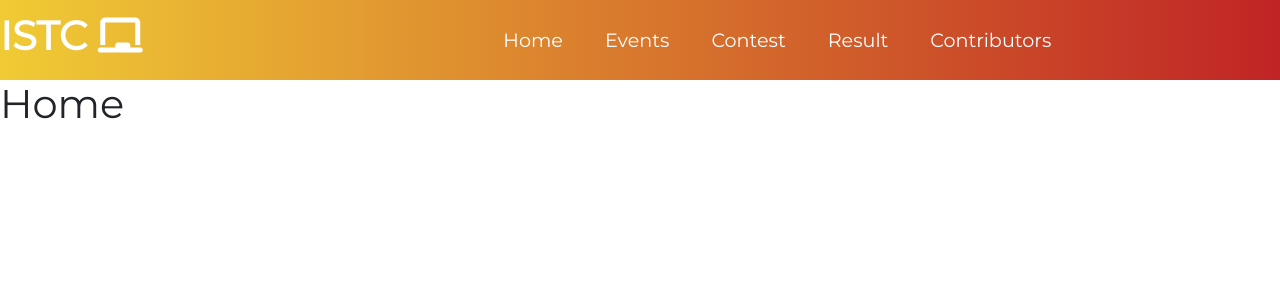
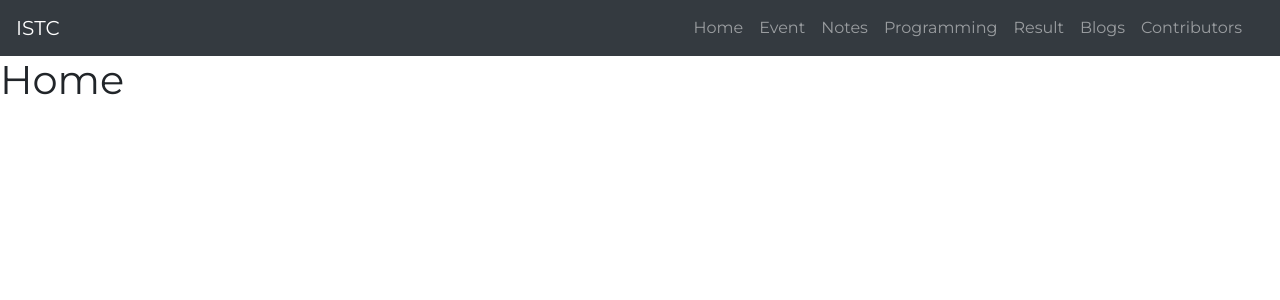
Before and after one commit to istc-sce/ISETechClub, a React (Create React App) app: page / in a window 1280 px wide. Shown: the top 300 px of the page. Built offline with nearby package versions, Linux system fonts and the light colour scheme.

Commit message:
navBar fix/adding route

```diff
--- a/package.json
+++ b/package.json
@@ -11,6 +11,7 @@
     "react": "^16.13.1",
     "react-bootstrap": "^1.3.0",
     "react-dom": "^16.13.1",
+    "react-router-bootstrap": "^0.25.0",
     "react-router-dom": "^5.2.0",
     "react-scripts": "3.4.3"
   },
--- a/src/App.css
+++ b/src/App.css
@@ -6,106 +6,9 @@
     padding: 0;
 }
 
-.title {
-    color: white;
-}
-
-.navBarItems {
-    background: #C02425;  /* fallback for old browsers */
-    background: -webkit-linear-gradient(to right, #F0CB35, #C02425);  /* Chrome 10-25, Safari 5.1-6 */
-    background: linear-gradient(to right, #F0CB35, #C02425); /* W3C, IE 10+/ Edge, Firefox 16+, Chrome 26+, Opera 12+, Safari 7+ */
-    height: 80px;
-    display: flex;
-    justify-content: center;
-    align-items: center;
-    font-size: 1.2rem;
-}
-
-.navMenu {
-    display: grid;
-    grid-template-columns: repeat(5, auto);
-    grid-gap: 10px;
-    list-style: none;
-    text-align: center;
-    width: 70vw;
-    margin-right: 2rem;
-    justify-content: space-evenly;
-    display: flex;
-    width: 35%;
-    margin: auto;
-    text-align: end;
-}
-
-.navLinks {
-    color: white;
-    text-decoration: none;
-    padding: 0.5rem 1rem;
-}
-
-.navLinks:hover {
-    background-color: #f3d86a;
-    border-radius: 10px;
-    transition: all 0.2s ease-out;
-    opacity: 0.5;
-}
-
-.fa-bars {
-    color: white;
-}
-
-.menuIcons {
-    display: none;
-}
-
-@media screen and (max-width: 960px) {
-    .navBarItems {
-        position: relative;
-    }
-
-    .navMenu {
-        display: flex;
-        flex-direction: column;
-        width: 100%;
-        height: 500px;
-        position: absolute;
-        top: 80px;
-        left: -100%;
-        opacity: 1;
-        transition: all 0.5s ease;
-    }
-
-    .navMenu.active {
-        background: #C02425;  /* fallback for old browsers */
-        background: -webkit-linear-gradient(to right, #F0CB35, #C02425);  /* Chrome 10-25, Safari 5.1-6 */
-        background: linear-gradient(to right, #F0CB35, #C02425); /* W3C, IE 10+/ Edge, Firefox 16+, Chrome 26+, Opera 12+, Safari 7+ */
-        left: 0;
-        opacity: 1;
-        transition: all 0.5s ease;
-        z-index: 1;
-    }
-
-    .navLinks {
-        text-align: center;
-        padding: 2rem;
-        width: 100%;
-        display: table;
-    }
-
-    .navLinks:hover {
-        background-color: #f3d86a;
-        border-radius: 5px;
-        opacity: 0.5;
-    }
-
-    .menuIcons {
-        display: block;
-        position: absolute;
-        top: 0;
-        right: 0;
-        transform: translate(-100%, 60%);
-        font-size: 1.8rem;
-        cursor: pointer;
-    }
+.navBarContent {
+  position: absolute;
+  right: 30px;
 }
 
 /* Home */
--- a/src/App.js
+++ b/src/App.js
@@ -1,31 +1,42 @@
 import React from "react";
-import { BrowserRouter as Router, Route, Switch } from "react-router-dom";
+import { Link, Route } from "react-router-dom";
 import "./App.css";
 import Home from "./components/home.js";
 import Events from "./components/event.js";
 import Programming from "./components/programming.js";
 import Result from "./components/result.js";
+import Notes from "./components/notes.js";
+import Blogs from "./components/blogs.js";
 import Contributors from "./components/contributors.js";
 import details from "./contributors_details.json";
 import 'bootstrap/dist/css/bootstrap.min.css';
-import NavBar from './components/navBar.js'
+import { Nav, Navbar } from "react-bootstrap";
 
 function App() {
   return (
     <div>
-      <NavBar/>
-        <Router>
-          <Switch>
+      <Navbar bg="dark" variant="dark" expand="lg">
+        <Navbar.Brand as={Link} to="/">ISTC</Navbar.Brand>
+        <Nav className="navBarContent">
+          <Nav.Link as={Link} to="/">Home</Nav.Link>
+          <Nav.Link as={Link} to="/event">Event</Nav.Link>
+          <Nav.Link as={Link} to="/notes">Notes</Nav.Link>
+          <Nav.Link as={Link} to="/programming">Programming</Nav.Link>
+          <Nav.Link as={Link} to="/result">Result</Nav.Link>
+          <Nav.Link as={Link} to="/blogs">Blogs</Nav.Link>
+          <Nav.Link as={Link} to="/contributors">Contributors</Nav.Link>
+        </Nav>
+      </Navbar>
       <Route exact path="/" component={Home} />
       <Route path="/event" component={Events} />
+      <Route path="/notes" component={Notes} />
       <Route path="/programming" component={Programming} />
       <Route path="/result" component={Result} />
+      <Route path="/blogs" component={Blogs} />
       <Route
         path="/contributors"
         render={(props) => <Contributors details={details} {...props} />}
       />
-          </Switch>
-        </Router>
     </div>
   );
 }
--- /dev/null
+++ b/src/components/blogs.js
@@ -0,0 +1,14 @@
+import React, {Component} from 'react';
+
+class Blogs extends Component {
+    render() {
+        return(
+            <div>
+                <h1>Blogs!</h1>
+            </div>
+        )
+    }
+}
+
+
+export default Blogs;
--- a/src/components/navBar.js
+++ /dev/null
@@ -1,35 +0,0 @@
-import React, { Component } from 'react'
-import { navItems } from './navBarItems'
-
-class NavBar extends Component {
-    state = { clicked: false }
-
-    handleClick = () => {
-        this.setState({ clicked: !this.state.clicked })
-    }
-
-    render () {
-        return(
-            <nav className="navBarItems">
-                <h1 className="title"><b>ISTC </b><i class="fas fa-chalkboard"></i></h1>
-                <div className="menuIcons" onClick={this.handleClick}>
-                    <i className={this.state.clicked ? 'fas fa-times' : 'fas fa-bars'}></i>
-                </div>
-                <ul className={this.state.clicked ? 'navMenu active': 'navMenu'}>
-                    {navItems.map((item, index) => {
-                        return (
-                            <li key={index}>
-                                <a className={item.cName} href={item.url}>
-                                {item.title}
-                                </a>
-                            </li>
-                        )
-                    })}
-                </ul>
-            </nav>
-        )
-    }
-}
-
-
-export default NavBar;
--- a/src/components/navBarItems.js
+++ /dev/null
@@ -1,27 +0,0 @@
-export const navItems = [
-    {
-        title: 'Home',
-        url: '/',
-        cName: 'navLinks'
-    },
-    {
-        title: 'Events',
-        url: '/event',
-        cName: 'navLinks'
-    },
-    {
-        title: 'Contest',
-        url: '/programming',
-        cName: 'navLinks'
-    },
-    {
-        title: 'Result',
-        url: '/result',
-        cName: 'navLinks'
-    },
-    {
-        title: 'Contributors',
-        url: '/contributors',
-        cName: 'navLinks'
-    }
-]
--- /dev/null
+++ b/src/components/notes.js
@@ -0,0 +1,14 @@
+import React, {Component} from 'react';
+
+class Notes extends Component {
+    render() {
+        return(
+            <div>
+                <h1>Notes!</h1>
+            </div>
+        )
+    }
+}
+
+
+export default Notes;
```
Also changed, not shown: 1 other file (tests, documents, lock files or other folders). Lines whose indentation alone changed are shown as unchanged.
